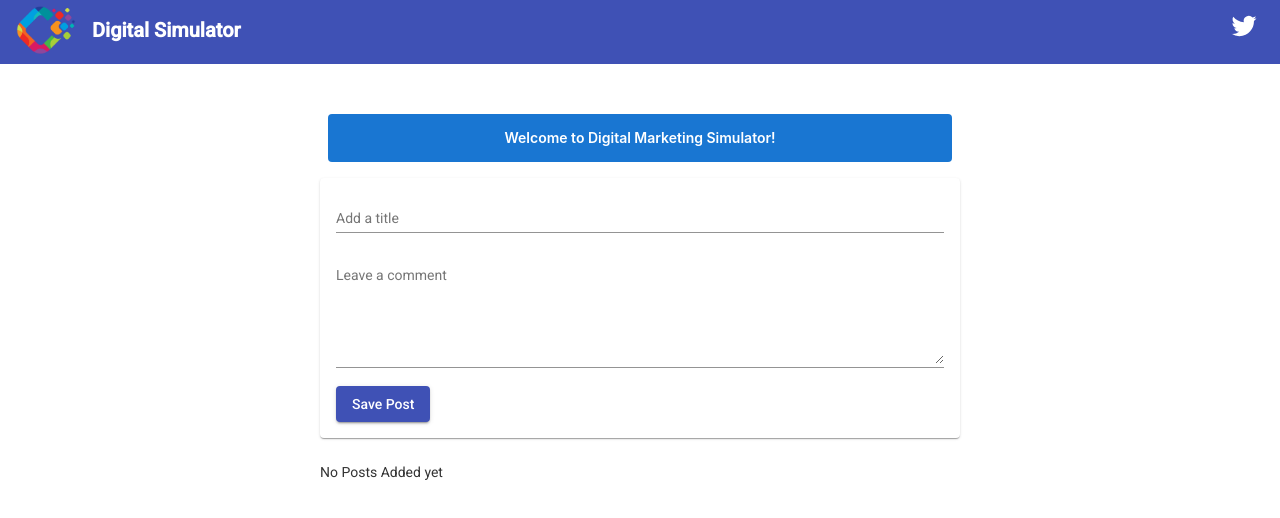
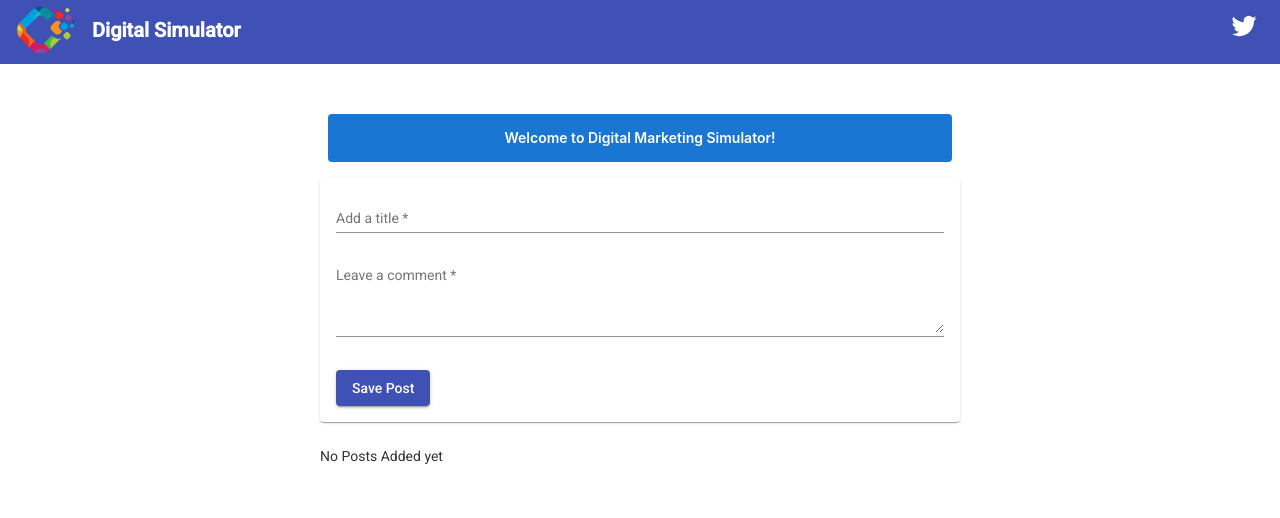
Before and after one commit to athmekr/digital-simulator, an Angular app: page / in a window 1280 px wide. Shown: the top 518 px of the page. Built offline with nearby package versions, Linux system fonts and the light colour scheme.

Commit message:
Added Form to create post

```diff
--- a/src/app/posts/post-create/post-create.component.html
+++ b/src/app/posts/post-create/post-create.component.html
@@ -1,17 +1,21 @@
 <mat-card class="post-create-card">
+  <form (submit)="onAddPost(postForm)" #postForm="ngForm">
     <mat-form-field>
       <mat-label>Add a title</mat-label>
-    <input matInput type="text" [(ngModel)]="enteredTitle">
+      <input matInput type="text" name="title" ngModel required #title="ngModel">
+      <mat-error *ngIf="title.invalid">Please enter a title</mat-error>
     </mat-form-field>
     <br>
     <mat-form-field class="post-create-form-field">
       <mat-label>Leave a comment</mat-label>
-    <textarea matInput rows="6" [(ngModel)]="enteredContent"></textarea>
+      <textarea matInput rows="4" name="content" ngModel required #content="ngModel"></textarea>
+      <mat-error *ngIf="content.invalid">Please enter content</mat-error>
     </mat-form-field>
-  <br>
+    <br><br>
     <button
         mat-raised-button
         color= "primary"
-      (click)="onAddPost()">Save Post
+        type="submit">Save Post
       </button>
+  </form>
 </mat-card>
--- a/src/app/posts/post-create/post-create.component.ts
+++ b/src/app/posts/post-create/post-create.component.ts
@@ -1,6 +1,7 @@
 import { Component, OnInit, EventEmitter, Output } from '@angular/core';
 
 import { Post } from "../post.model";
+import { NgForm } from '@angular/forms';
 
 @Component({
   selector: 'app-post-create',
@@ -17,10 +18,13 @@
 
   newPost = 'No Content';
 
-  onAddPost(){
+  onAddPost(form: NgForm){
+    if (form.invalid){
+      return;
+    }
     const post: Post = {
-      title: this.enteredTitle,
-      content: this.enteredContent
+      title: form.value.title,
+      content: form.value.content
     };
     this.postCreated.emit(post);
   }
```
Lines whose indentation alone changed are shown as unchanged.
